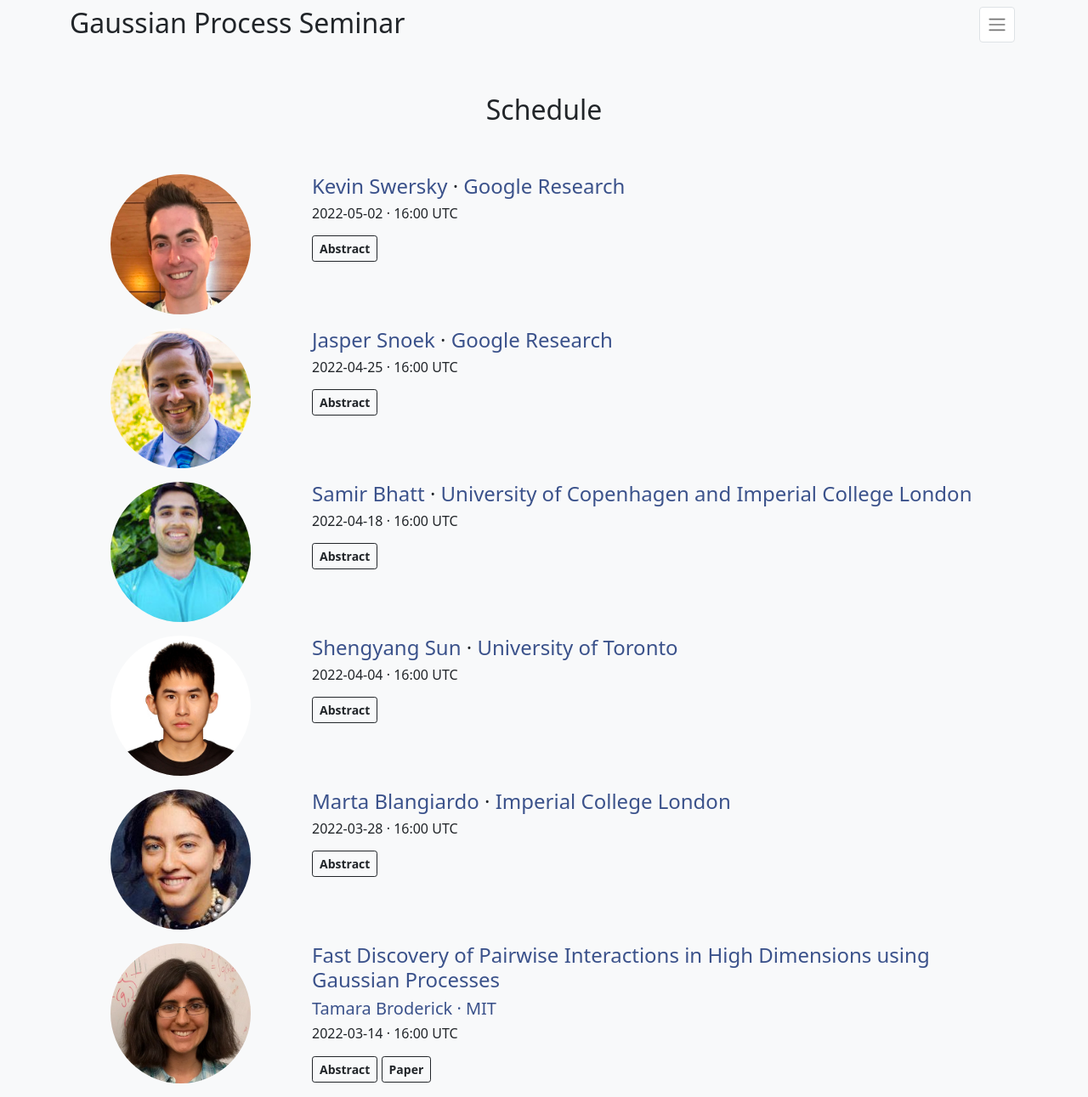
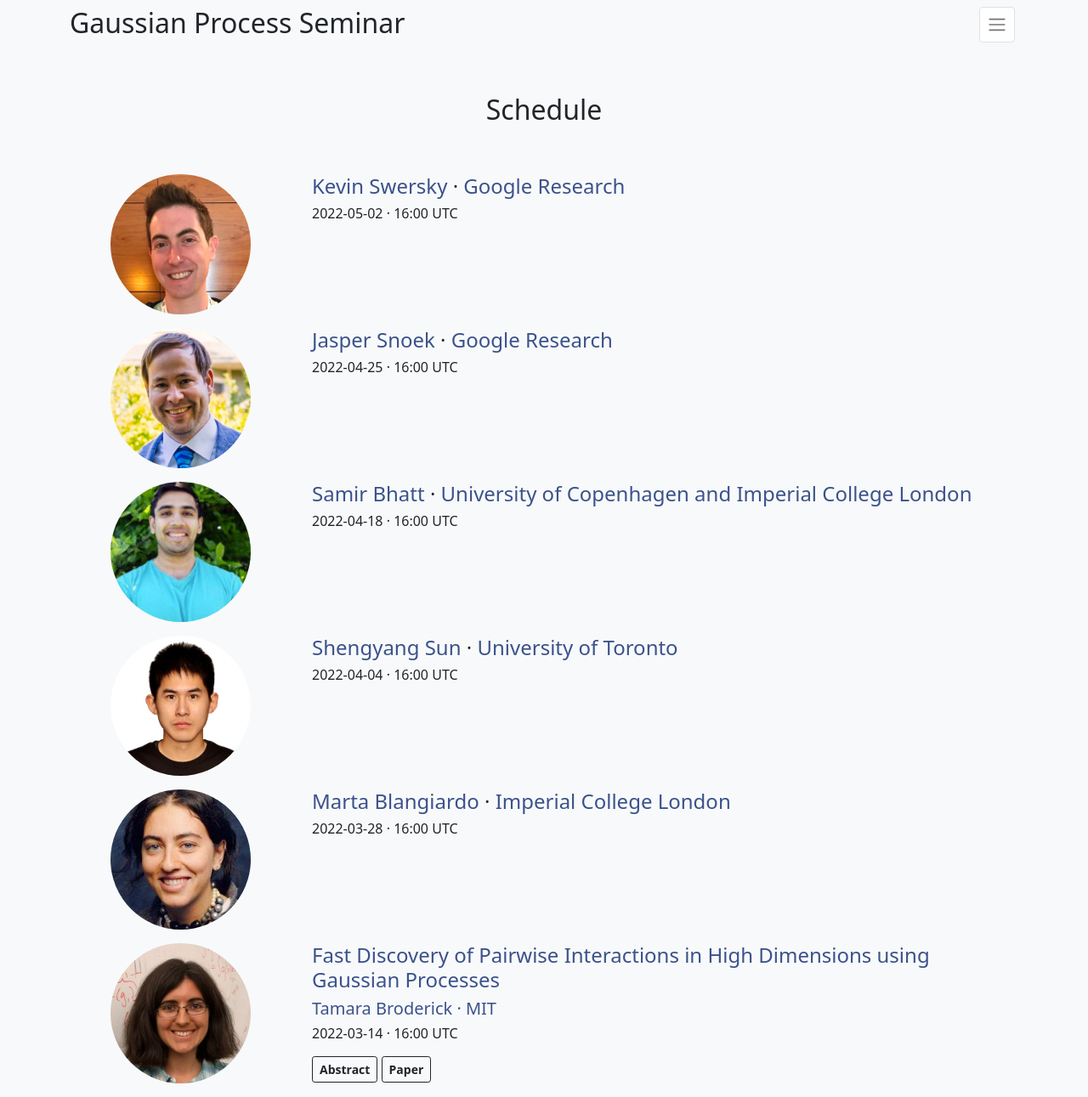
Before and after one commit to gp-seminar-series/gp-seminar-series.github.io, a Jekyll site: the page built from seminars.html, in a window 1280 px wide. Shown: the whole page at 85% size. Built offline with Jekyll 4.4.1, drawn with Linux system fonts in a browser that asks for light colours; nearby versions of some CDN libraries.

Commit message:
Remove abstract buttons if no abstract.

```diff
--- a/_layouts/post.html
+++ b/_layouts/post.html
@@ -17,7 +17,7 @@ layout: page
         <h3 class="h6">{{ page.date | date: "%F" }} &middot; {{ page.time | default: site.default_time }}</h3>
         <p class="my-3">
             {% if page.video %}<a class="btn btn-outline-dark btn-sm fw-bold mr-1" href="{{ page.video }}">Video</a>{% endif %}
-            <a class="btn btn-outline-dark btn-sm fw-bold mr-1" href="{{ page.url | relative_url }}">Abstract</a>
+            {% assign content = post.content | strip %}{% unless content == "" %}<a class="btn btn-outline-dark btn-sm fw-bold mr-1" href="{{ page.url | relative_url }}">Abstract</a>{% endunless %}
             {% if page.slides %}<a class="btn btn-outline-dark btn-sm fw-bold mr-1" href="{{ page.slides | relative_url }}">Slides</a>{% endif %}
             {% if page.paper %}<a class="btn btn-outline-dark btn-sm fw-bold mr-1" href="{{ page.paper | relative_url }}">Paper</a>{% endif %}
         </p>
--- a/previous.html
+++ b/previous.html
@@ -24,7 +24,7 @@ published: false
                 {% endif %}
                 <p class="my-3">
                     {% if post.video %}<a class="btn btn-outline-dark btn-sm fw-bold mr-1" href="{{ post.video }}">Video</a>{% endif %}
-                    <a class="btn btn-outline-dark btn-sm fw-bold mr-1" href="{{ post.url | relative_url }}">Abstract</a>
+                    {% assign content = post.content | strip %}{% unless content == "" %}<a class="btn btn-outline-dark btn-sm fw-bold mr-1" href="{{ post.url | relative_url }}">Abstract</a>{% endunless %}
                     {% if post.slides %}<a class="btn btn-outline-dark btn-sm fw-bold mr-1" href="{{ post.slides | relative_url }}">Slides</a>{% endif %}
                     {% if post.paper %}<a class="btn btn-outline-dark btn-sm fw-bold mr-1" href="{{ post.paper | relative_url }}">Paper</a>{% endif %}
                 </p>
--- a/schedule.html
+++ b/schedule.html
@@ -24,7 +24,7 @@ published: false
                     {% endif %}
                     <h3 class="h6">{{ post.date | date: "%F" }} &middot; {{ post.time | default: site.default_time }}</h3>
                     <p class="my-3">
-                        <a class="btn btn-outline-dark btn-sm fw-bold mr-1" href="{{ post.url | relative_url }}">Abstract</a>
+                        {% assign content = post.content | strip %}{% unless content == "" %}<a class="btn btn-outline-dark btn-sm fw-bold mr-1" href="{{ post.url | relative_url }}">Abstract</a>{% endunless %}
                         {% if post.slides %}<a class="btn btn-outline-dark btn-sm fw-bold mr-1" href="{{ post.slides | relative_url }}">Slides</a>{% endif %}
                         {% if post.paper %}<a class="btn btn-outline-dark btn-sm fw-bold mr-1" href="{{ post.paper | relative_url }}">Paper</a>{% endif %}
                     </p>
--- a/seminars.html
+++ b/seminars.html
@@ -20,7 +20,7 @@ layout: page
             <h3 class="h6">{{ post.date | date: "%F" }} &middot; {{ post.time | default: site.default_time }}</h3>
             <p class="my-3">
                 {% if post.video %}<a class="btn btn-outline-dark btn-sm fw-bold mr-1" href="{{ post.video }}">Video</a>{% endif %}
-                <a class="btn btn-outline-dark btn-sm fw-bold mr-1" href="{{ post.url | relative_url }}">Abstract</a>
+                {% assign content = post.content | strip %}{% unless content == "" %}<a class="btn btn-outline-dark btn-sm fw-bold mr-1" href="{{ post.url | relative_url }}">Abstract</a>{% endunless %}
                 {% if post.slides %}<a class="btn btn-outline-dark btn-sm fw-bold mr-1" href="{{ post.slides | relative_url }}">Slides</a>{% endif %}
                 {% if post.paper %}<a class="btn btn-outline-dark btn-sm fw-bold mr-1" href="{{ post.paper | relative_url }}">Paper</a>{% endif %}
             </p>
```
